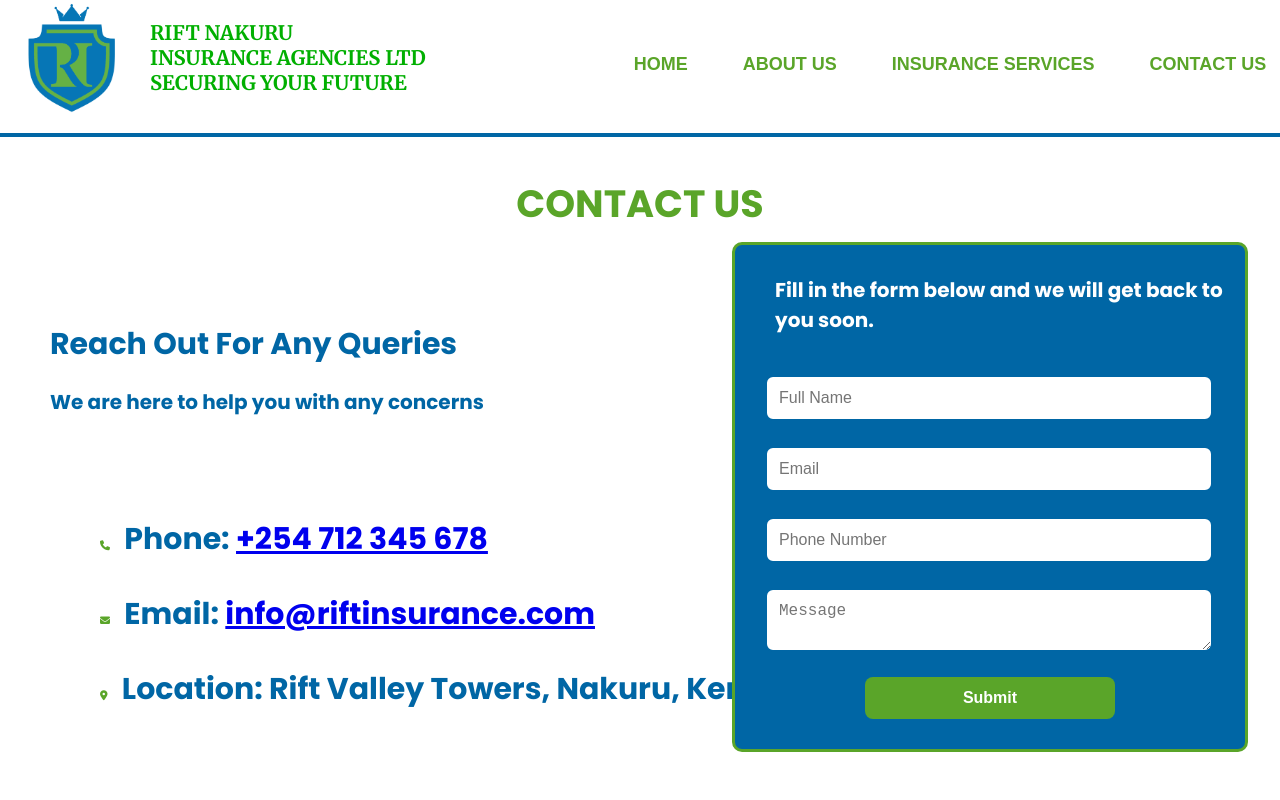
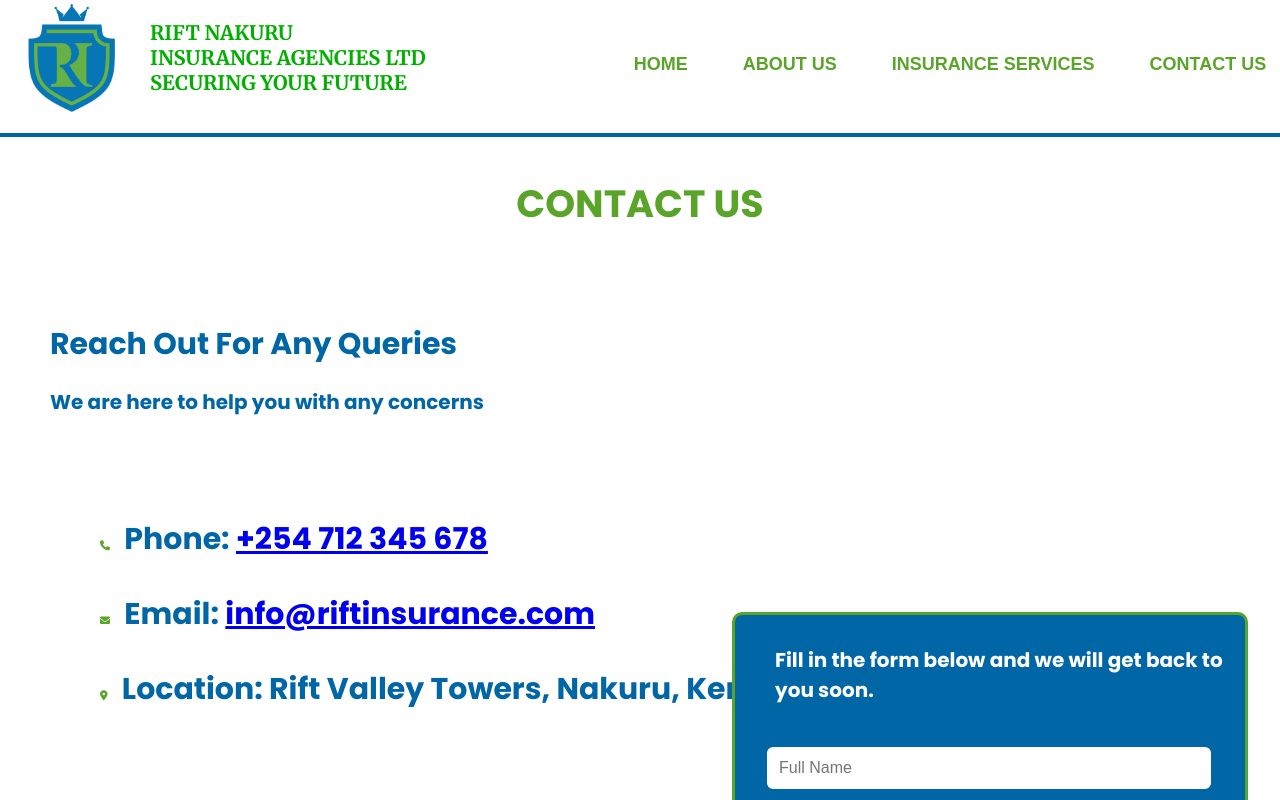
Before and after one commit to Eshhaa11/Rift-Ins, a React (Create React App) app: page /contact in a window 1280 px wide. Shown: the top 800 px of the page. Built offline with nearby package versions, Linux system fonts and the light colour scheme; a web font is replaced by a local one.

Commit message:
refactor: adjust top position in Contact.css for improved layout

```diff
--- a/src/pages/Contact.css
+++ b/src/pages/Contact.css
@@ -40,7 +40,7 @@
     padding: 30px;
     background: rgb(0, 102, 165);
     position: relative;
-    top: -400px;
+    top: -30px;
     right: -350px;
     border-radius: 10px;
     border: 3px solid rgb(90, 165, 41);
```
